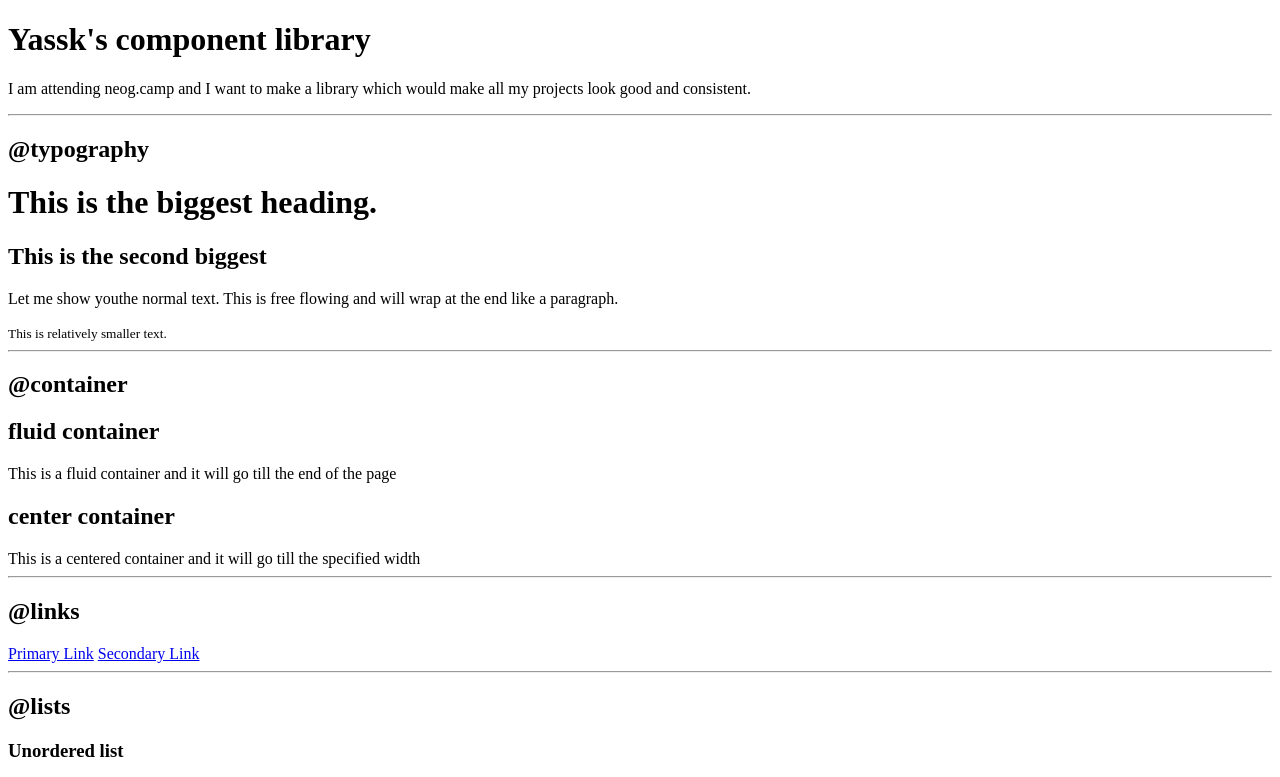
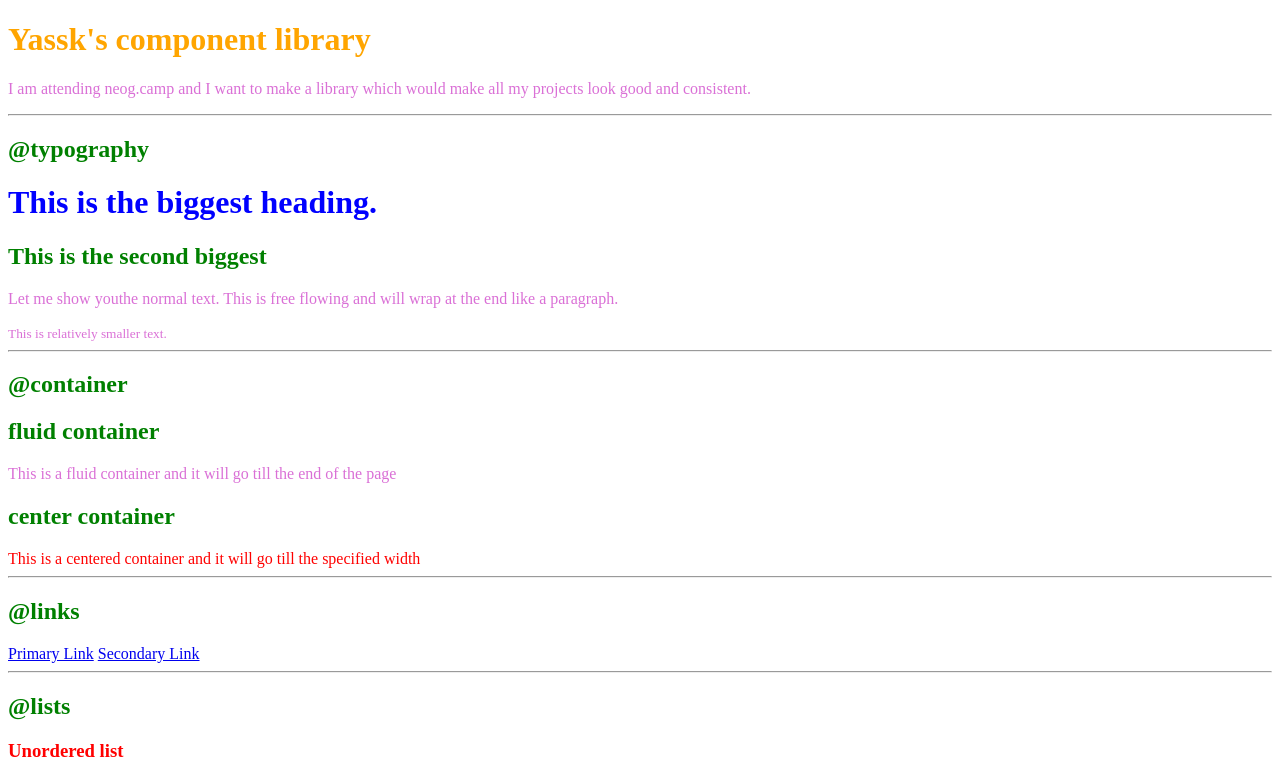
Before and after one commit to yassk29/neogcamp-lesson-3-live, a plain HTML site: page index.html in a window 1280 px wide. Shown: the top 777 px of the page. Drawn offline with Linux system fonts and the light colour scheme.

Commit message:
css: import and selectors

```diff
--- a/index.html
+++ b/index.html
@@ -5,25 +5,32 @@
     <meta http-equiv="X-UA-Compatible" content="IE=edge">
     <meta name="viewport" content="width=device-width, initial-scale=1.0">
     <title>Component Library</title>
+    <!-- <style>
+        body {
+            color : red;
+        }
+    </style> -->
+    <link href="styles.css" rel="stylesheet" />
 </head>
 <body>
-    <h1>Yassk's component library</h1>
-    <p>I am attending neog.camp and I want to make a library which would make all my projects look good and consistent.</p>
+    <h1 id="head-1">Yassk's component library</h1>
+    <!-- style="color : red" -->
+    <p class="para">I am attending neog.camp and I want to make a library which would make all my projects look good and consistent.</p>
 
     <hr>
 
     <h2>@typography</h2>
     <h1>This is the biggest heading.</h1>
     <h2>This is the second biggest</h2>
-    <p>Let me show youthe normal text. This is free flowing and will wrap at the end like a paragraph.</p>
-    <small>This is relatively smaller text.</small>
+    <p class="para">Let me show youthe normal text. This is free flowing and will wrap at the end like a paragraph.</p>
+    <small class="para"yassk>This is relatively smaller text.</small>
 
     <hr>
 
     <h2>@container</h2>
     <h2>fluid container</h2>
 
-    <div>This is a fluid container and it will go till the end of the page</div>
+    <div class="para">This is a fluid container and it will go till the end of the page</div>
 
     <h2>center container</h2>
     <div>This is a centered container and it will go till the specified width</div>
--- /dev/null
+++ b/styles.css
@@ -0,0 +1,19 @@
+body {
+    color : red;
+}
+
+h1 {
+    color : blue;
+}
+
+h2 {
+    color : green;
+}
+
+#head-1 {
+    color : orange;
+}
+
+.para {
+    color: orchid;
+}
```
